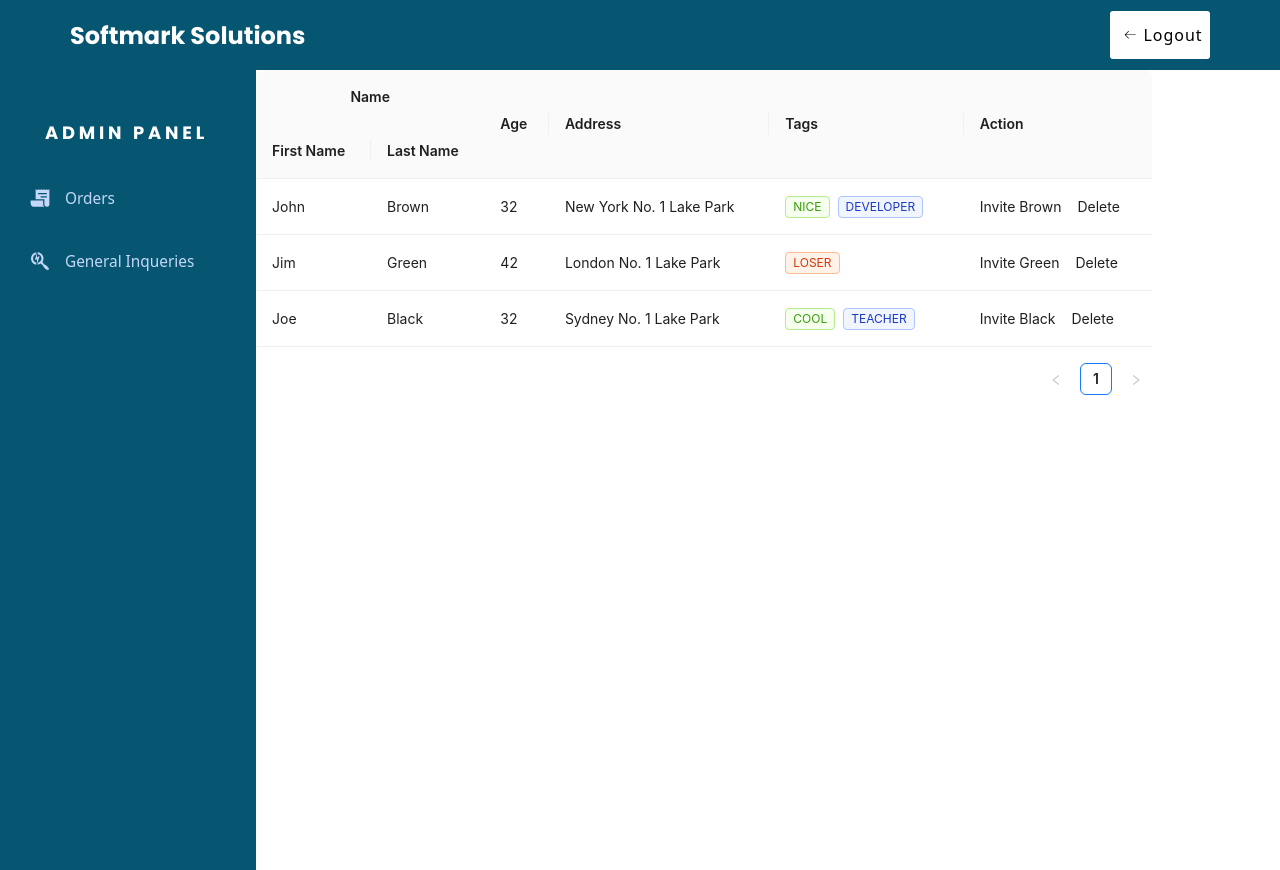
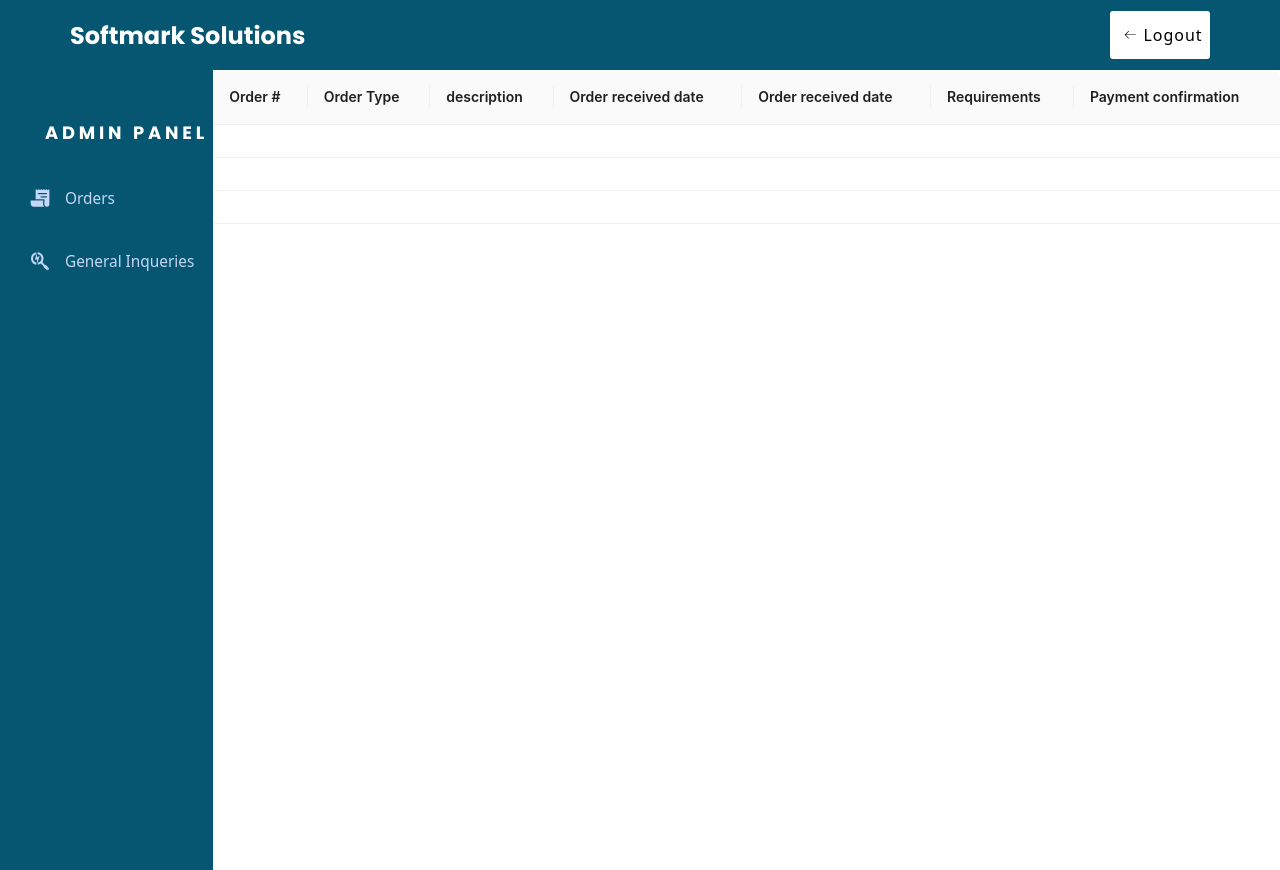
Before and after one commit to Softmark-sol/Admin-panel, a React (Vite) app: page /orders in a window 1280 px wide. Built offline with nearby package versions, Linux system fonts and the light colour scheme.

Commit message:
order table

```diff
--- a/src/components/Table.jsx
+++ b/src/components/Table.jsx
@@ -28,43 +28,26 @@ const data = [
   },
 ];
 const Ordertable = () => (
-  <Table dataSource={data}>
-    <ColumnGroup title="Name">
-      <Column title="First Name" dataIndex="firstName" key="firstName" />
-      <Column title="Last Name" dataIndex="lastName" key="lastName" />
-    </ColumnGroup>
-    <Column title="Age" dataIndex="age" key="age" />
-    <Column title="Address" dataIndex="address" key="address" />
+  <Table dataSource={data} pagination={false}>
+      <Column title="Order #" dataIndex="order" key="order" />
+      <Column title="Order Type" dataIndex="Ordertype" key="Ordertype" />
+    <Column title="description" dataIndex="description" key="description" />
+    <Column title="Order received date" dataIndex="Orderreceiveddate" key="Orderreceiveddate" />
     <Column
-      title="Tags"
-      dataIndex="tags"
-      key="tags"
-      render={(tags) => (
-        <>
-          {tags.map((tag) => {
-            let color = tag.length > 5 ? 'geekblue' : 'green';
-            if (tag === 'loser') {
-              color = 'volcano';
-            }
-            return (
-              <Tag color={color} key={tag}>
-                {tag.toUpperCase()}
-              </Tag>
-            );
-          })}
-        </>
-      )}
+      title="Order received date"
+      dataIndex="Orderreceiveddate"
+      key="Orderreceiveddate"
     />
     <Column
-      title="Action"
-      key="action"
-      render={(_, record) => (
-        <Space size="middle">
-          <a>Invite {record.lastName}</a>
-          <a>Delete</a>
-        </Space>
-      )}
-    />
+      title="Requirements"
+      key="Requirements"
+      dataIndex="Requirements"
+          />
+          <Column
+      title="Payment confirmation"
+      key="Paymentconfirmation"
+      dataIndex="Paymentconfirmation"
+          />
   </Table>
 );
 export default Ordertable;
--- a/src/css/Orders.css
+++ b/src/css/Orders.css
@@ -1,3 +1,3 @@
 .orders{
-    width: 70%;
+    width: 100%;
 }
```
